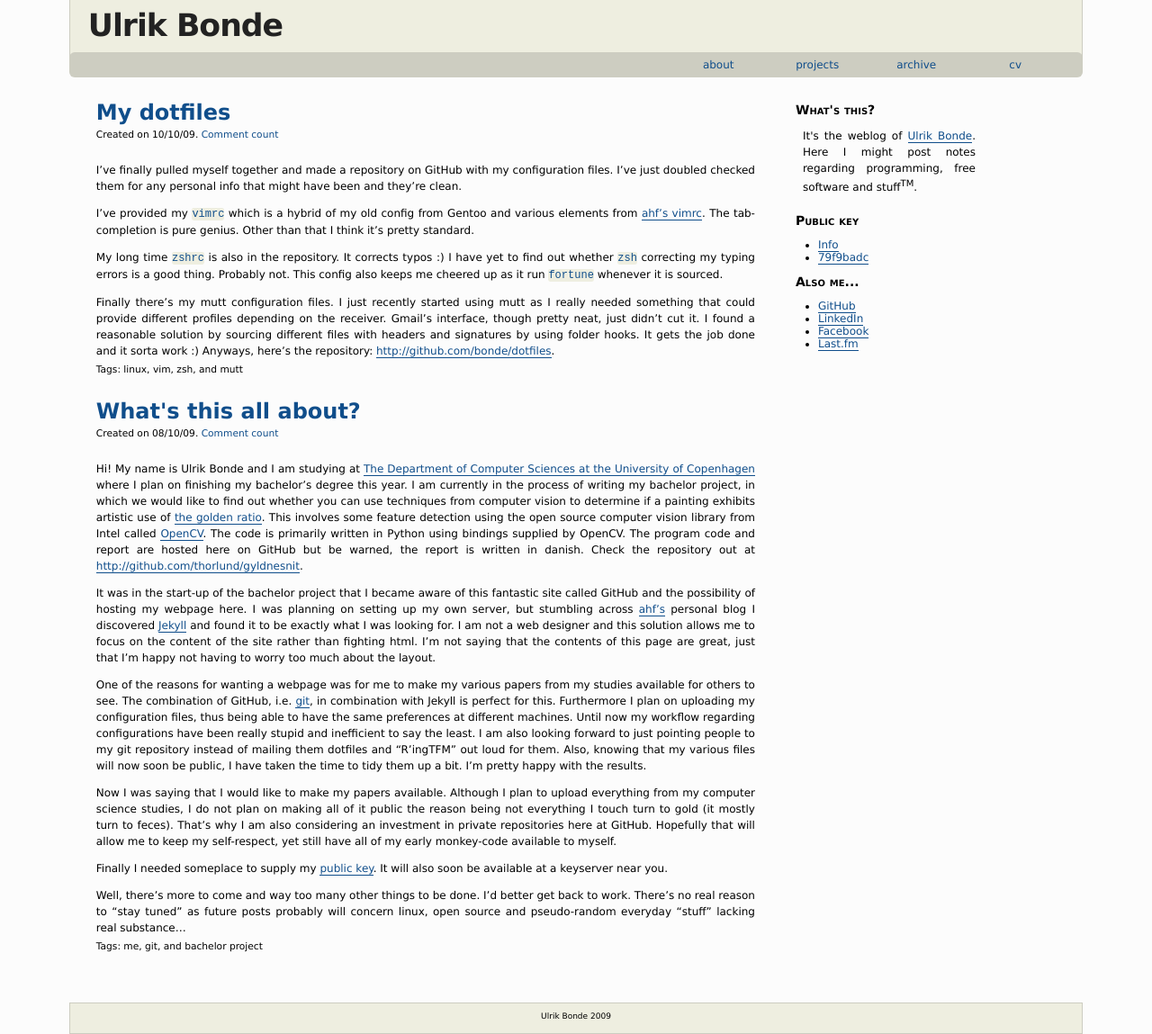
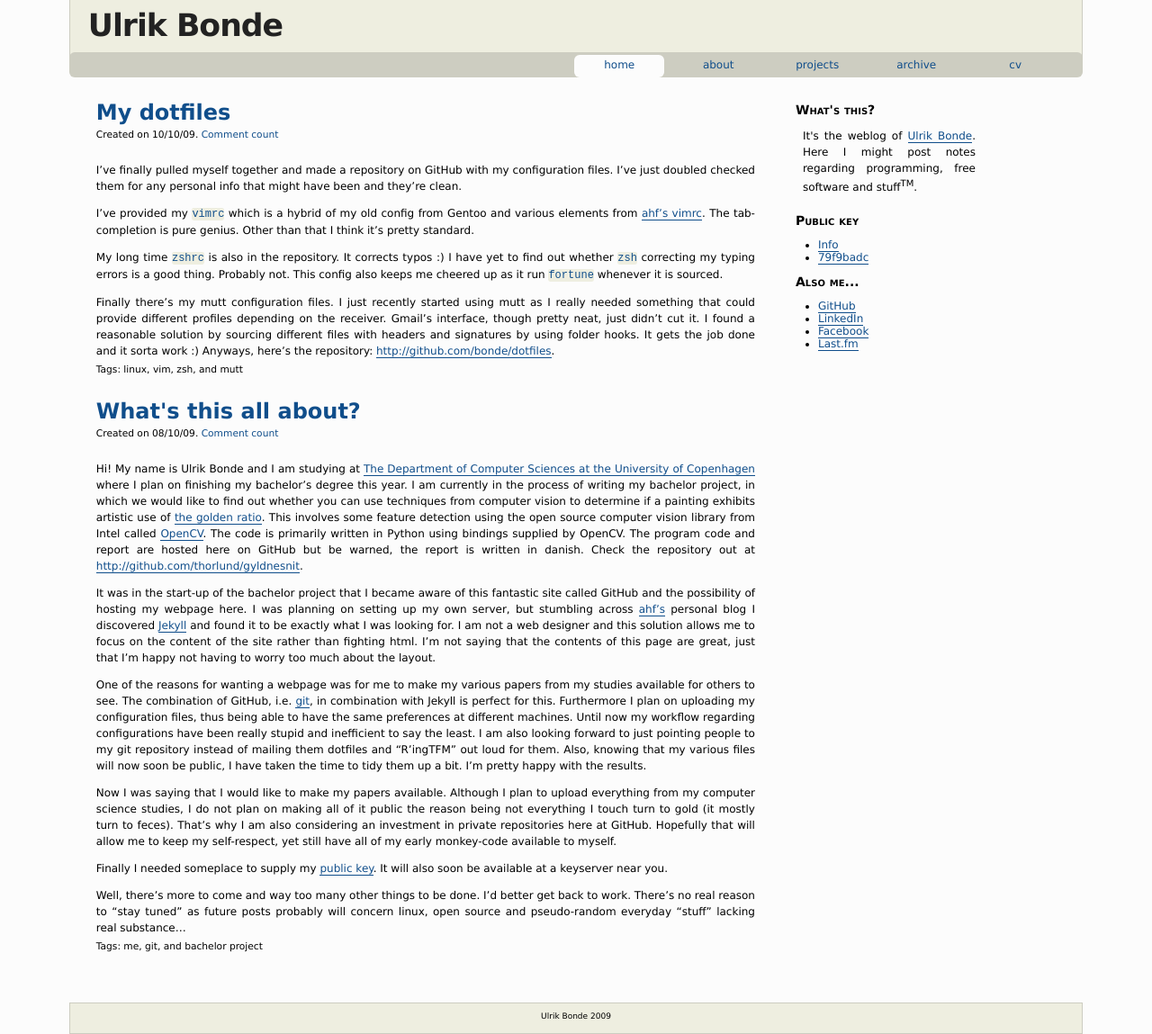
Before and after one commit to bonde/bonde.github.com, a Jekyll site: the page built from index.html, in a window 1280 px wide. Shown: the whole page at 90% size. Built offline with Jekyll 4.4.1, drawn with Linux system fonts in a browser that asks for light colours; Markdown is read by kramdown in place of the engine named in the settings; comment, search, counter and statistics services are not loaded.

Commit message:
Fixed menu to know where we are on the page

```diff
--- a/_includes/menu.html
+++ b/_includes/menu.html
@@ -1,8 +1,45 @@
 <div id="menu">
   <ul>
-    <li><a href="/about/">about</a></li>
-    <li><a href="/projects/">projects</a></li>
-    <li><a href="/archive/">archive</a></li>
-    <li><a href="/cv/">cv</a></li>
+    {% if page.title == "Main Page" %}
+    <li class="active">
+    {% else %}
+    <li>
+    {% endif %}
+      <a href="/">home</a>
+    </li>
+
+    {% if page.title == "About" %}
+    <li class="active">
+    {% else %}
+    <li>
+    {% endif %}
+      <a href="/about/">about</a>
+    </li>
+
+    {% if page.title == "Projects" %}
+    <li class="active">
+    {% else %}
+    <li>
+    {% endif %}
+      <a href="/projects/">projects</a>
+    </li>
+
+    {% if page.title == "Archive" %}
+    <li class="active">
+    {% else %}
+    <li>
+    {% endif %}
+      <a href="/archive/">archive</a>
+    </li>
+
+    {% if page.title == "Curriculum Vitae" %}
+    <li class="active">
+    {% else %}
+    <li>
+    {% endif %}
+      <a href="/cv/">cv</a>
+    </li>
   </ul>
 </div>
+
+<!-- vim: set sw=2 sts=2 et : -->
```
